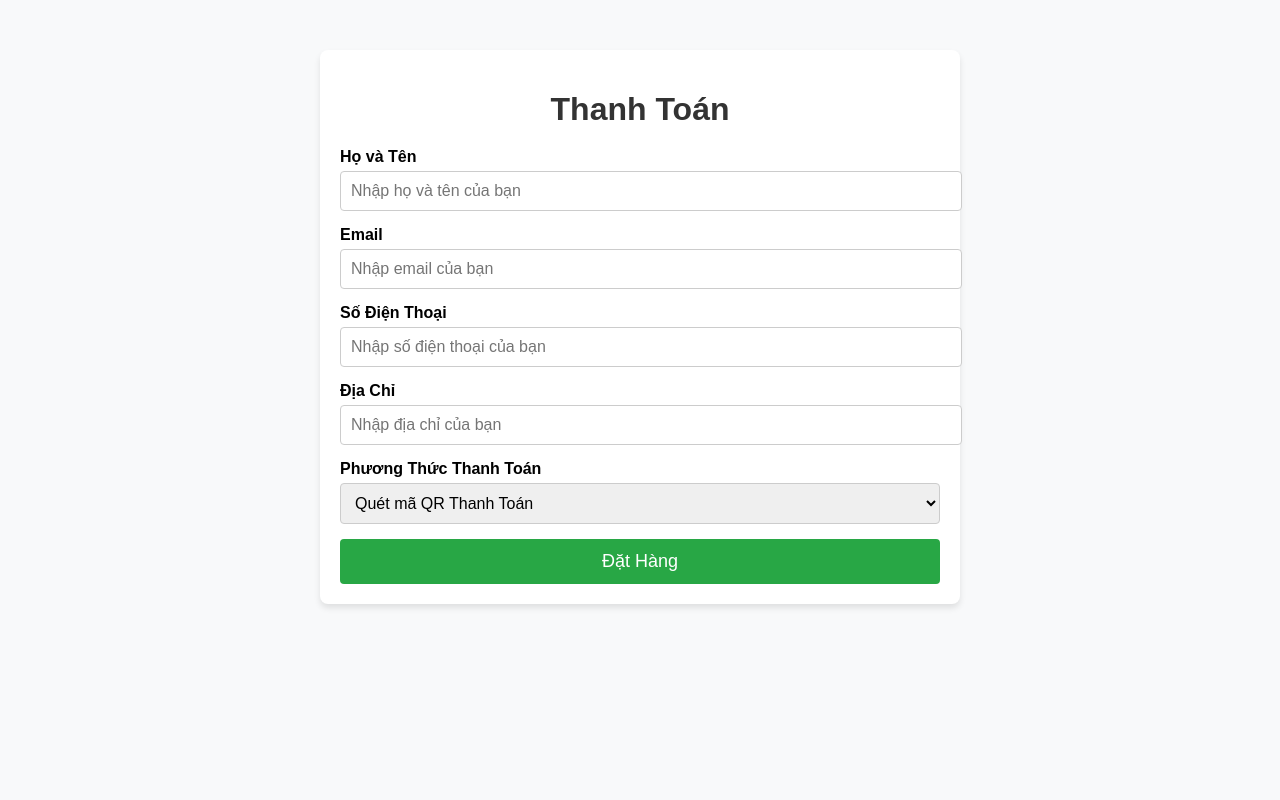
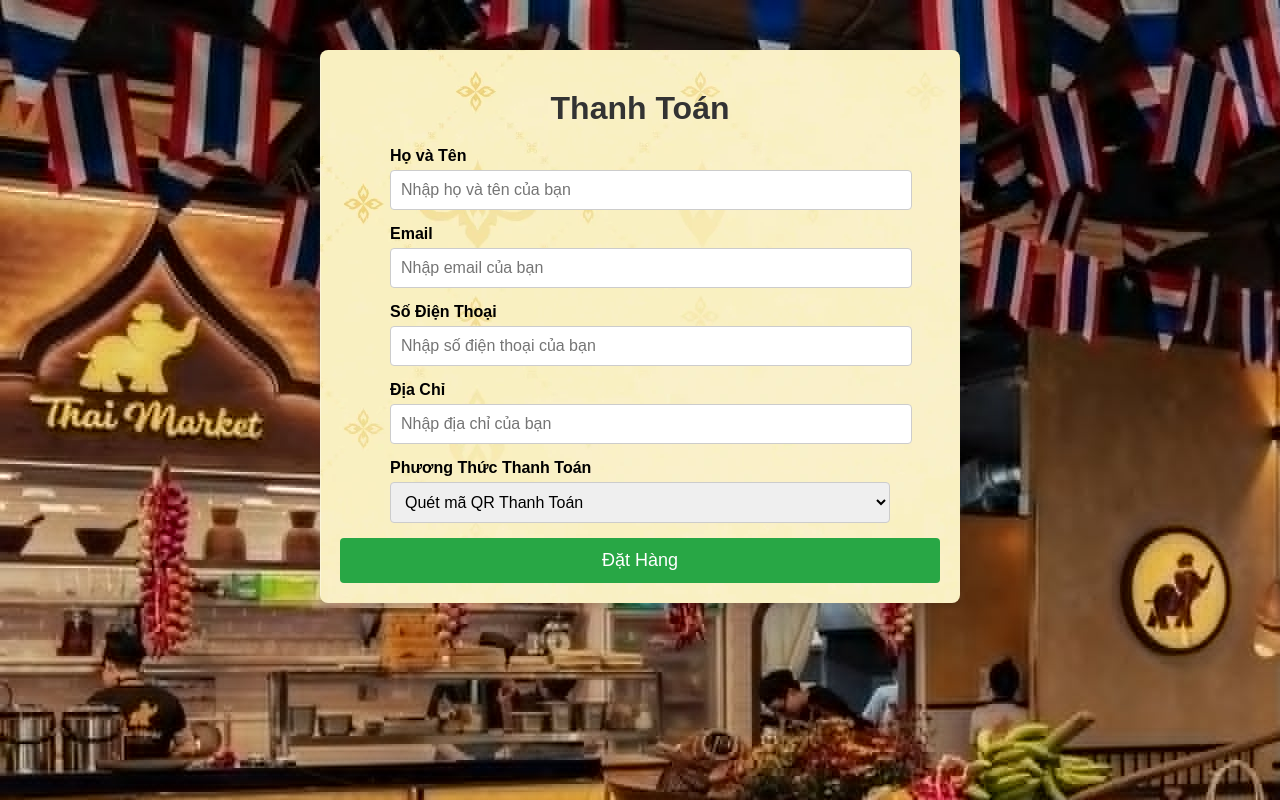
Before and after one commit to khanhhtapcode/TKwebK25CNTTA, a plain HTML site: page TKwebK25CNTTA/TKwebK25CNTTA-main/TKwebK25CNTTA-main/CodeWeb/Thanhtoan.html/thanh toan.html in a window 1280 px wide. Drawn offline with Linux system fonts and the light colour scheme.

Commit message:
Update thanhtoan.css

```diff
--- a/TKwebK25CNTTA/TKwebK25CNTTA-main/TKwebK25CNTTA-main/CodeWeb/Thanhtoan.html/thanhtoan.css
+++ b/TKwebK25CNTTA/TKwebK25CNTTA-main/TKwebK25CNTTA-main/CodeWeb/Thanhtoan.html/thanhtoan.css
@@ -3,6 +3,9 @@ body {
     margin: 0;
     padding: 0;
     background-color: #f8f9fa;
+}
+body{
+    background-image: url("../Thanhtoan.html/background.jpg");
 }
 .container {
     max-width: 600px;
@@ -12,13 +15,16 @@ body {
     box-shadow: 0 4px 6px rgba(0, 0, 0, 0.1);
     border-radius: 8px;
 }
+.container{
+    background-image: url("../images/background-all.png");
+}
 h1 {
     text-align: center;
-    margin-bottom: 20px;
+    margin: 20px 10px;
     color: #333;
 }
 .form-group {
-    margin-bottom: 15px;
+    margin: 15px 50px;
 }
 .form-group label {
     display: block;
```
